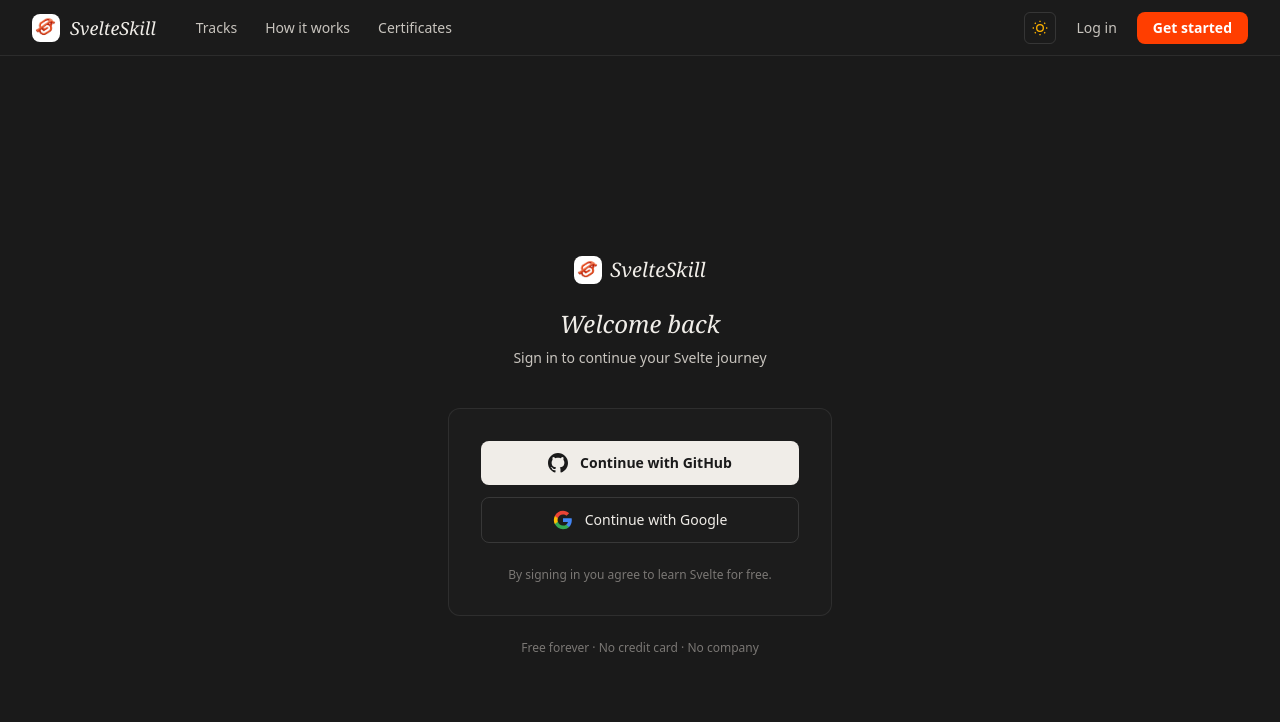
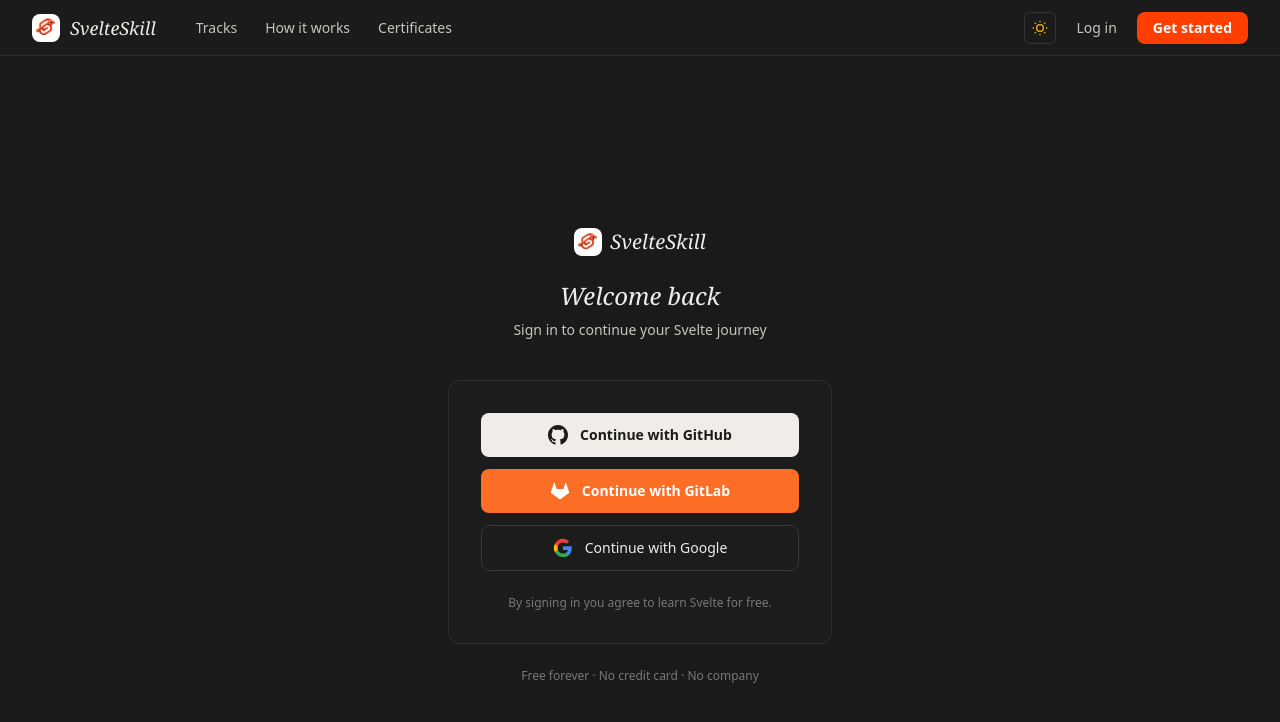
Before and after one commit to constantine2003/Svelteskill, a SvelteKit app: page /auth in a window 1280 px wide. Shown: the top 722 px of the page. Built offline with nearby package versions, Linux system fonts and the light colour scheme; no server answers.

Commit message:
Update +page.svelte

```diff
--- a/src/routes/auth/+page.svelte
+++ b/src/routes/auth/+page.svelte
@@ -1,16 +1,35 @@
 <script lang="ts">
   /**
-   * Login page — presents OAuth sign-in options (GitHub and Google).
+   * Login page — presents OAuth sign-in options (GitHub, GitLab, Google, and Discord).
    *
    * Theming:
    *   All colors use CSS variables defined in app.css so the page responds
    *   correctly to both dark mode (:root) and light mode (:root.light).
    *
    * Auth flow:
-   *   Clicking either button calls Supabase's signInWithOAuth, which
+   *   Clicking any button calls Supabase's signInWithOAuth, which
    *   redirects the browser to the provider. After the user authorises,
    *   the provider redirects back to /auth/callback where the session
    *   is established before forwarding to /dashboard.
+   *
+   * Discord setup notes:
+   *   To enable Discord login you must:
+   *     1. Create an application at https://discord.com/developers/applications
+   *     2. Under OAuth2 → Redirects, add your Supabase callback URL:
+   *        https://<your-project>.supabase.co/auth/v1/callback
+   *     3. Copy the Client ID and Client Secret into Supabase:
+   *        Dashboard → Authentication → Providers → Discord
+   *     4. Ensure the `identify` and `email` scopes are requested
+   *        (Supabase does this by default).
+   *
+   * GitLab setup notes:
+   *   To enable GitLab login you must:
+   *     1. Go to https://gitlab.com/-/profile/applications (or your self-managed instance)
+   *     2. Add your Supabase callback URL as a redirect URI:
+   *        https://<your-project>.supabase.co/auth/v1/callback
+   *     3. Enable the `read_user` and `email` scopes
+   *     4. Copy the Application ID and Secret into Supabase:
+   *        Dashboard → Authentication → Providers → GitLab
    *
    * Redirect guard (commented out):
    *   The onMount block below can redirect already-authenticated users
@@ -25,7 +44,7 @@
 
   // ── State ────────────────────────────────────────────────────────────────
 
-  /** True while an OAuth redirect is in progress — disables both buttons. */
+  /** True while an OAuth redirect is in progress — disables all buttons. */
   let loading = $state(false);
 
   /** Holds the error message string if the OAuth call fails, otherwise empty. */
@@ -61,6 +80,30 @@
   }
 
   /**
+   * Initiates the GitLab OAuth flow.
+   * Same flow as GitHub — Supabase redirects the browser to GitLab; after
+   * authorisation GitLab redirects to /auth/callback with a code that
+   * Supabase exchanges for a session.
+   *
+   * Prerequisites (see top-of-file notes for full setup steps):
+   *   - GitLab application configured at gitlab.com/-/profile/applications
+   *   - Application ID + Secret entered in Supabase → Auth → Providers → GitLab
+   *   - Supabase callback URL whitelisted in the GitLab app's redirect list
+   *
+   * Scopes requested: `read_user` + `email`.
+   */
+  async function signInWithGitLab() {
+    loading = true;
+    error   = '';
+    const { error: err } = await supabase.auth.signInWithOAuth({
+      provider: 'gitlab',
+      options:  { redirectTo: `${window.location.origin}/auth/callback` }
+    });
+    if (err) error = err.message;
+    loading = false;
+  }
+
+  /**
    * Initiates the Google OAuth flow.
    * Same flow as GitHub — see signInWithGitHub above.
    * The `redirectTo` must be listed as an authorised redirect URI in the
@@ -76,6 +119,30 @@
     if (err) error = err.message;
     loading = false;
   }
+
+  /**
+   * Initiates the Discord OAuth flow.
+   * Same flow as GitHub and Google — Supabase redirects the browser to
+   * Discord; after the user authorises, Discord redirects to /auth/callback
+   * where Supabase exchanges the code for a session.
+   *
+   * Prerequisites (see top-of-file notes for full setup steps):
+   *   - Discord OAuth2 app configured at discord.com/developers/applications
+   *   - Client ID + Secret entered in Supabase → Auth → Providers → Discord
+   *   - Supabase callback URL whitelisted in the Discord app's redirect list
+   *
+   * Scopes requested: `identify` + `email` (Supabase defaults — no override needed).
+   */
+  // async function signInWithDiscord() {
+  //   loading = true;
+  //   error   = '';
+  //   const { error: err } = await supabase.auth.signInWithOAuth({
+  //     provider: 'discord',
+  //     options:  { redirectTo: `${window.location.origin}/auth/callback` }
+  //   });
+  //   if (err) error = err.message;
+  //   loading = false;
+  // }
 </script>
 
 <svelte:head>
@@ -154,10 +221,29 @@
           Continue with GitHub
         </button>
 
+        <!-- ── GitLab button ────────────────────────────────────────────
+             Filled style — matches GitHub's visual weight as a primary
+             action. Uses var(--text) / var(--bg) for theme-aware inversion.
+             GitLab's brand color (#FC6D26) is used only for the icon fill;
+             it is a fixed brand color and must NOT be replaced with a CSS var.
+        ────────────────────────────────────────────────────────────── -->
+       <button
+  onclick={signInWithGitLab}
+  disabled={loading}
+  class="w-full flex items-center justify-center gap-3 px-4 py-3 font-semibold text-sm rounded-lg transition-all duration-150 disabled:opacity-50 disabled:cursor-not-allowed hover:brightness-110"
+  style="background: #FC6D26; color: #fff"
+>
+          <!-- GitLab's brand orange is fixed — do not substitute with CSS vars -->
+          <svg class="w-5 h-5" viewBox="0 0 24 24" fill="currentColor">
+            <path d="M22.65 14.39L12 22.13 1.35 14.39a.84.84 0 0 1-.3-.94l1.22-3.78 2.44-7.51A.42.42 0 0 1 4.82 2a.43.43 0 0 1 .58 0 .42.42 0 0 1 .11.18l2.44 7.49h8.1l2.44-7.51A.42.42 0 0 1 18.6 2a.43.43 0 0 1 .58 0 .42.42 0 0 1 .11.18l2.44 7.51L23 13.45a.84.84 0 0 1-.35.94z"/>
+          </svg>
+          Continue with GitLab
+        </button>
+
         <!-- ── Google button ────────────────────────────────────────────
              Outlined style — secondary action. Uses a transparent background
-             with a subtle border so it sits behind GitHub visually without
-             disappearing against the card surface in either theme.
+             with a subtle border so it sits behind GitHub/GitLab visually
+             without disappearing against the card surface in either theme.
         ────────────────────────────────────────────────────────────── -->
         <button
           onclick={signInWithGoogle}
@@ -179,6 +265,30 @@
           Continue with Google
         </button>
 
+        <!-- ── Discord button ───────────────────────────────────────────
+             Outlined style — tertiary action, matching the Google button's
+             visual weight. Discord's brand color (#5865F2) is used for the
+             icon fill; it is a fixed brand color and must NOT be replaced
+             with a CSS variable.
+             See signInWithDiscord() and the top-of-file notes for the
+             required Discord developer portal + Supabase configuration.
+        ────────────────────────────────────────────────────────────── -->
+        <!-- <button
+          onclick={signInWithDiscord}
+          disabled={loading}
+          class="w-full flex items-center justify-center gap-3 px-4 py-3 font-medium text-sm rounded-lg transition-all duration-150 disabled:opacity-50 disabled:cursor-not-allowed"
+          style="
+            background: transparent;
+            color:      var(--text);
+            border:     1px solid var(--border2);
+          "
+        >
+          <svg class="w-5 h-5" viewBox="0 0 24 24" fill="#5865F2">
+            <path d="M20.317 4.37a19.791 19.791 0 0 0-4.885-1.515.074.074 0 0 0-.079.037c-.21.375-.444.864-.608 1.25a18.27 18.27 0 0 0-5.487 0 12.64 12.64 0 0 0-.617-1.25.077.077 0 0 0-.079-.037A19.736 19.736 0 0 0 3.677 4.37a.07.07 0 0 0-.032.027C.533 9.046-.32 13.58.099 18.057a.082.082 0 0 0 .031.057 19.9 19.9 0 0 0 5.993 3.03.078.078 0 0 0 .084-.028 14.09 14.09 0 0 0 1.226-1.994.076.076 0 0 0-.041-.106 13.107 13.107 0 0 1-1.872-.892.077.077 0 0 1-.008-.128 10.2 10.2 0 0 0 .372-.292.074.074 0 0 1 .077-.01c3.928 1.793 8.18 1.793 12.062 0a.074.074 0 0 1 .078.01c.12.098.246.198.373.292a.077.077 0 0 1-.006.127 12.299 12.299 0 0 1-1.873.892.077.077 0 0 0-.041.107c.36.698.772 1.362 1.225 1.993a.076.076 0 0 0 .084.028 19.839 19.839 0 0 0 6.002-3.03.077.077 0 0 0 .032-.054c.5-5.177-.838-9.674-3.549-13.66a.061.061 0 0 0-.031-.03zM8.02 15.33c-1.183 0-2.157-1.085-2.157-2.419 0-1.333.956-2.419 2.157-2.419 1.21 0 2.176 1.096 2.157 2.42 0 1.333-.956 2.418-2.157 2.418zm7.975 0c-1.183 0-2.157-1.085-2.157-2.419 0-1.333.955-2.419 2.157-2.419 1.21 0 2.176 1.096 2.157 2.42 0 1.333-.946 2.418-2.157 2.418z"/>
+          </svg>
+          Continue with Discord
+        </button> -->
+
       </div>
 
       <!-- Terms note — faint since it's legal boilerplate, not a CTA -->
```
